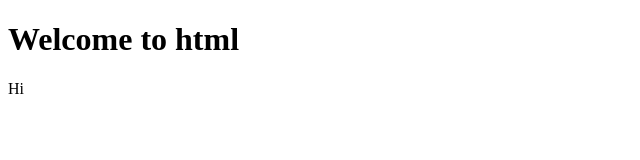
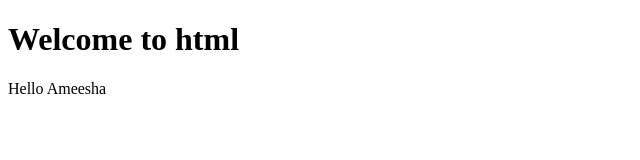
Before and after one commit to Ameeshafremith/Web-technologies-html-project-1, a plain HTML site: page index.html in a window 1280 px wide. Shown: the whole page, without its empty margins (0-640 px from the left). Drawn offline with Linux system fonts and the light colour scheme.

Commit message:
update index.html to Hello Ameesha

```diff
--- a/index.html
+++ b/index.html
@@ -6,6 +6,6 @@
 </head>
 <body>
     <h1>Welcome to html</h1>
-    <p>Hi</p>
+    <p>Hello Ameesha</p>
 </body>
 </html>
```
